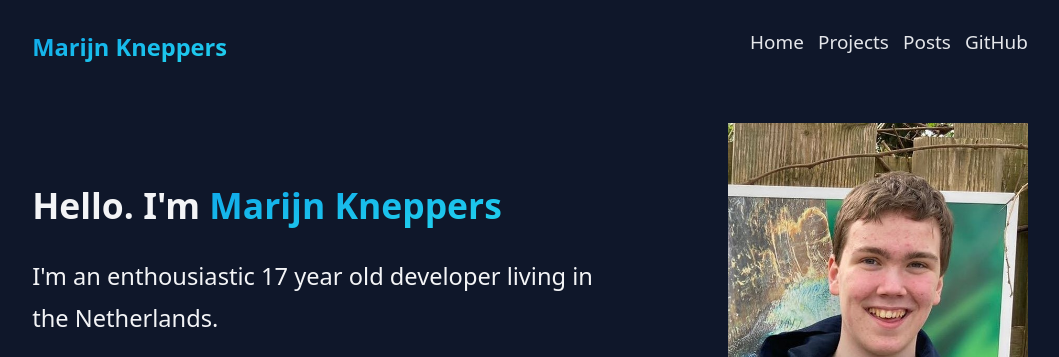
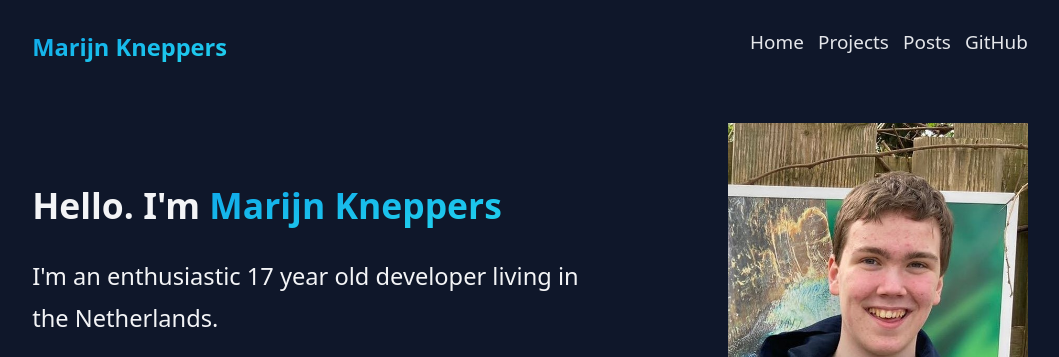
Before and after one commit to mandar1jn/portfolio, an Astro site: page / in a window 1280 px wide. Shown: the top 357 px of the page, without its empty margins (110-1169 px from the left). Built offline with nearby package versions, Linux system fonts and the light colour scheme; Astro itself is replaced by a stand-in of ours.

Commit message:
Fix grammar

```diff
--- a/src/pages/index.astro
+++ b/src/pages/index.astro
@@ -31,7 +31,7 @@ const lastProjects = sortedProjects.slice(0, 3);
 					Hello. I'm <span class="gradient">Marijn Kneppers</span>
 				</h1>
 				<p class="introduction">
-					I'm an enthousiastic 17 year old developer living in the Netherlands.
+					I'm an enthusiastic 17 year old developer living in the Netherlands.
 				</p>
 				<div id="icons">
 					<a href="https://www.linkedin.com/in/marijn-kneppers/" target="_blank">
```
